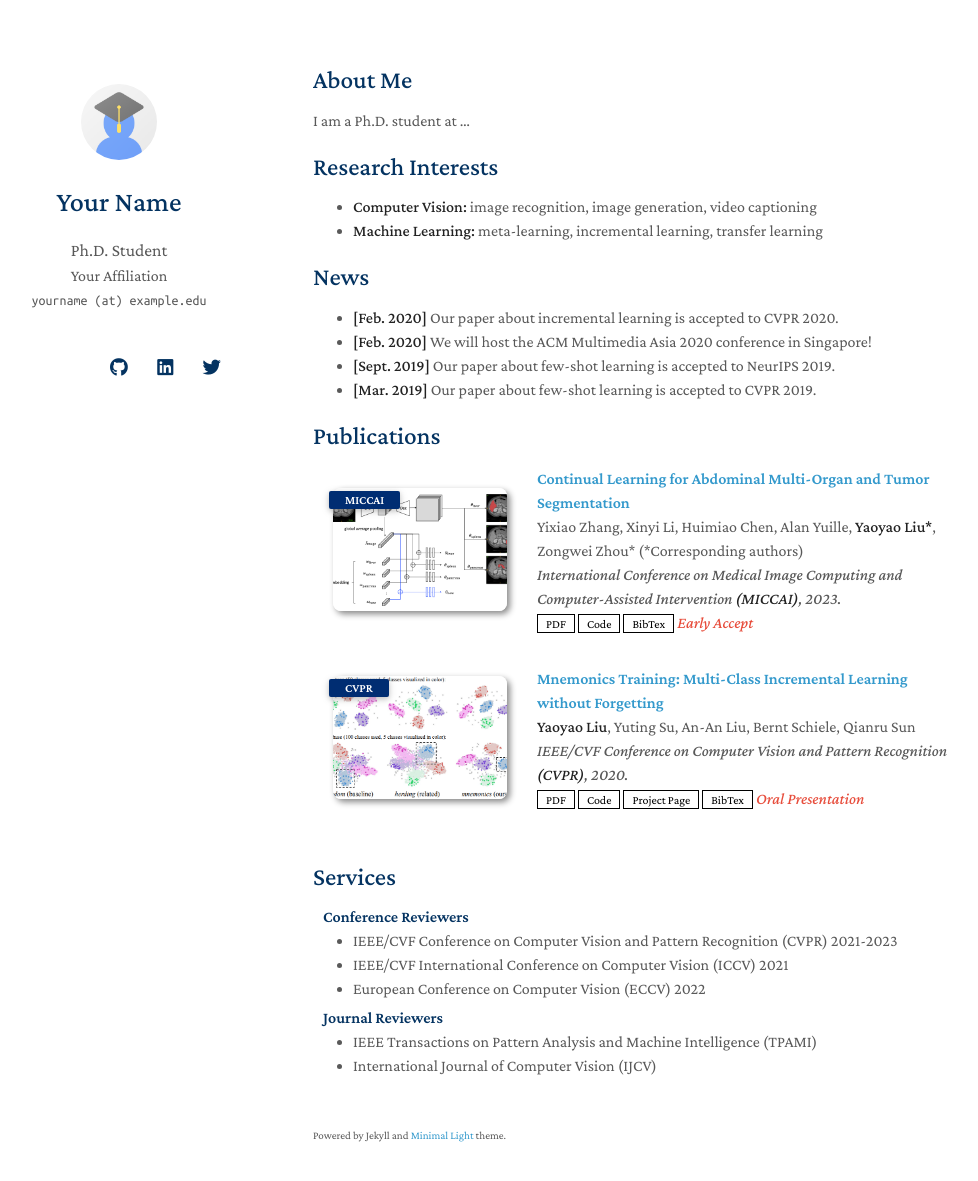
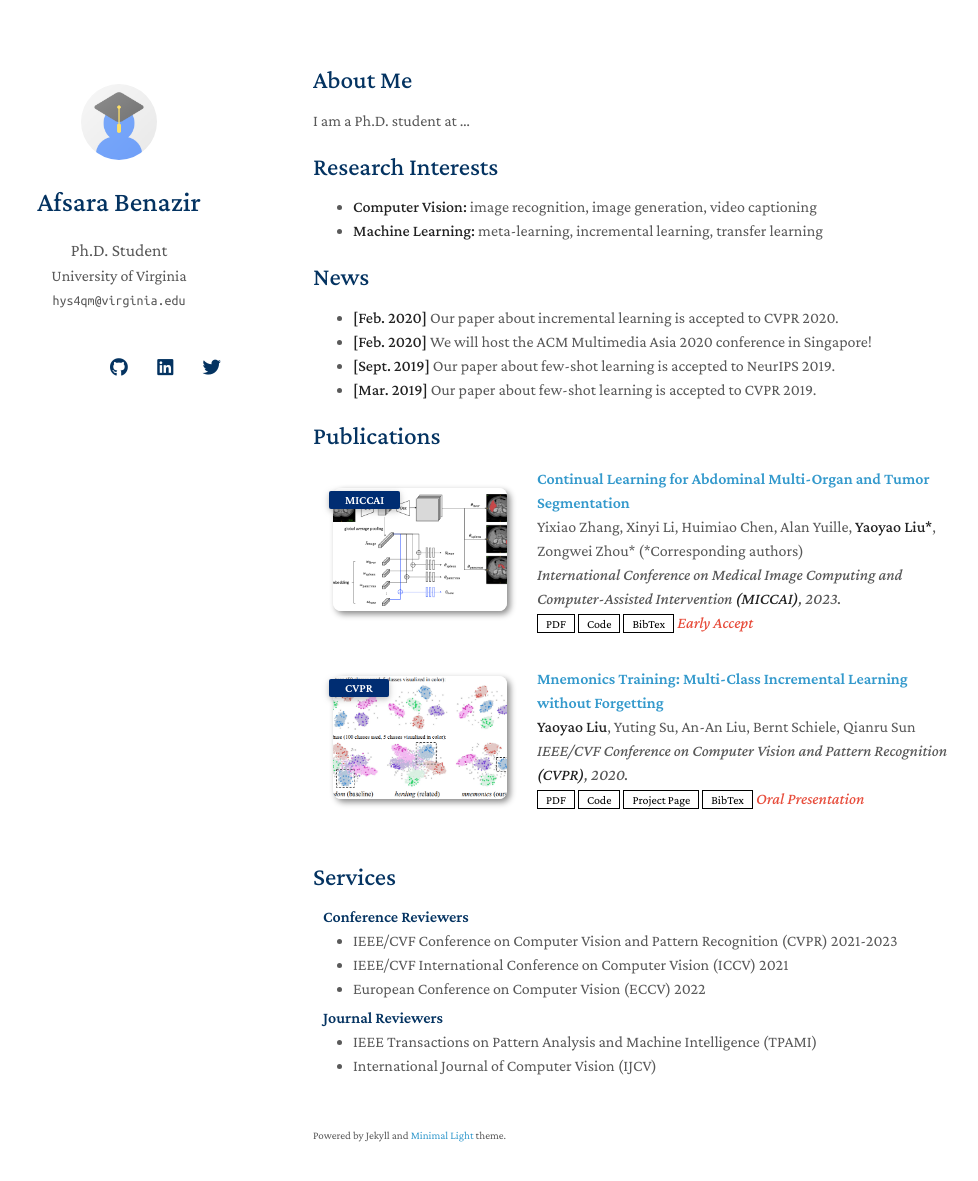
Before and after one commit to afsara-ben/aben.github.io, a Jekyll site: the page built from index.md, in a window 1280 px wide and 1216 px high. Shown: the top 1181 px of the window, without its empty margins (157-1135 px from the left). Built offline with Jekyll 4.4.1, drawn with Linux system fonts in a browser that asks for light colours; nearby versions of some CDN libraries; a style sheet for code colours, icons or effects is not loaded; our own code applies the rules of GitHub Pages for plain Markdown files.

Commit message:
Update _config.yml

```diff
--- a/_config.yml
+++ b/_config.yml
@@ -1,9 +1,8 @@
 # Basic Information
-title: Your Name
+title: Afsara Benazir
 position: Ph.D. Student
-affiliation: Your Affiliation
-email: yourname (at) example.edu
-
+affiliation: University of Virginia
+email: hys4qm@virginia.edu
 # Search Engine Optimization (SEO)
 # The following information is used to improve the website traffic from search engines, e.g., Google.
 keywords: minimal light
```
